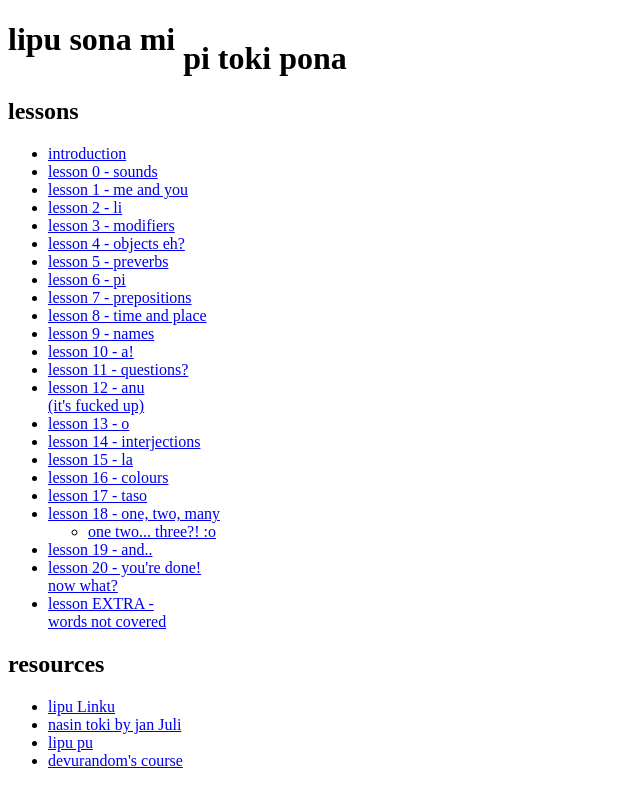
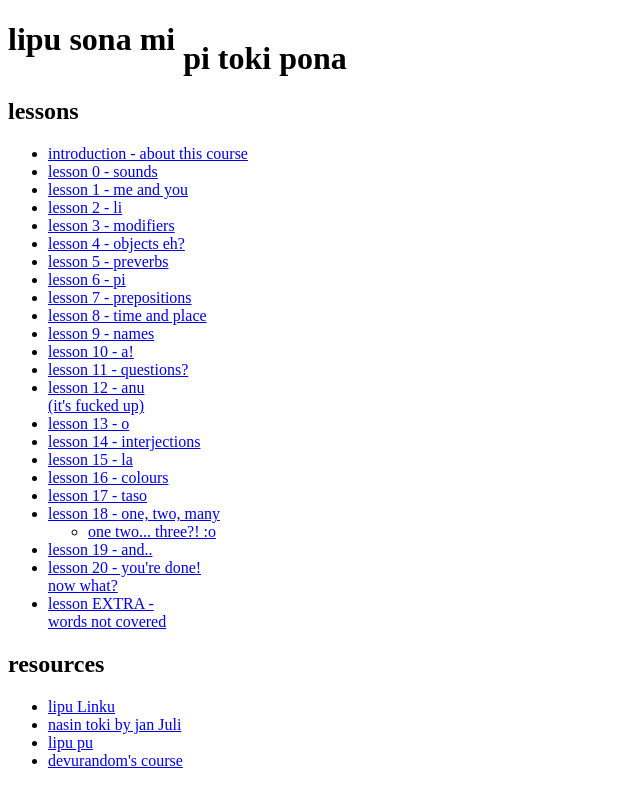
Before and after one commit to rawtess/lipu-sona, a plain HTML site: page index.html in a window 1280 px wide. Shown: the whole page, without its empty margins (0-640 px from the left). Drawn offline with Linux system fonts and the light colour scheme.

Commit message:
separate introduction page

```diff
--- a/index.html
+++ b/index.html
@@ -19,7 +19,11 @@
     <h2 class="title box-title">lessons</h2>
     <div class="list">
       <ul class="list-padding">
-        <li><a href="introduction" class="link">introduction</a></li>
+        <li>
+          <a href="introduction" class="link"
+            >introduction - about this course</a
+          >
+        </li>
         <li><a href="0" class="link">lesson 0 - sounds</a></li>
         <li><a href="1" class="link">lesson 1 - me and you</a></li>
         <li><a href="2" class="link">lesson 2 - li</a></li>
```
